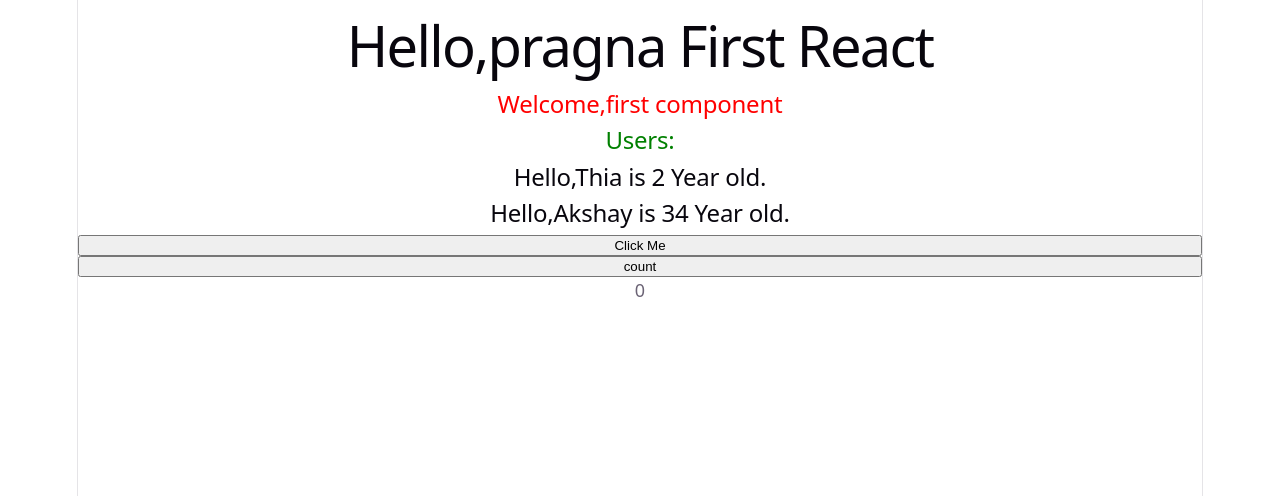
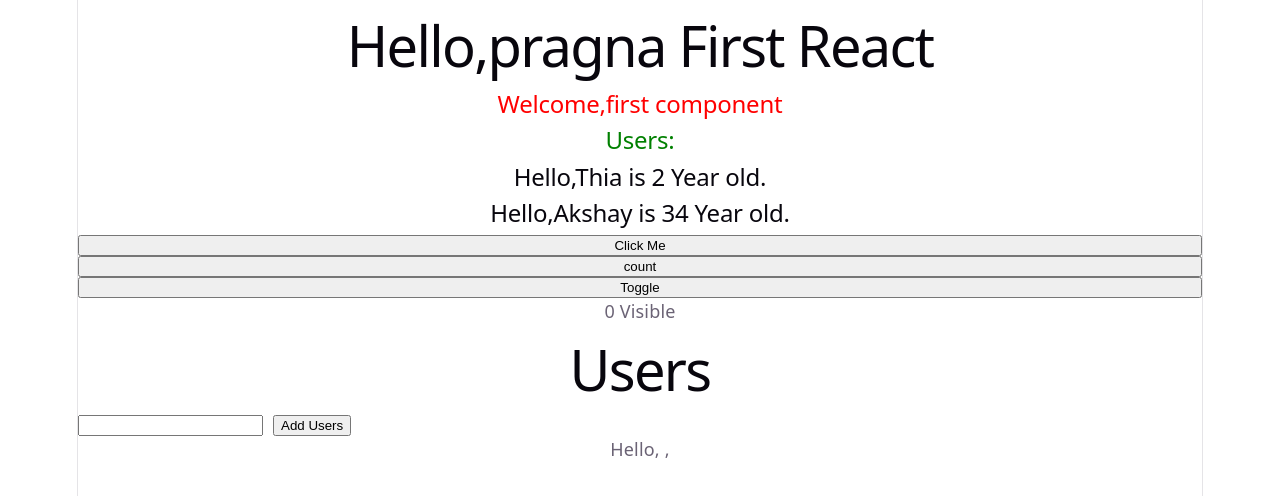
Before and after one commit to pragna21-dev/react-basic, a React (Vite) app: page / in a window 1280 px wide. Shown: the top 496 px of the page. Built offline with nearby package versions, Linux system fonts and the light colour scheme.

Commit message:
usestate Toggle,array users add,delete

```diff
--- a/src/App.jsx
+++ b/src/App.jsx
@@ -3,33 +3,48 @@ import reactLogo from "./assets/react.svg";
 import viteLogo from "./assets/vite.svg";
 import heroImg from "./assets/hero.png";
 import "./App.css";
+import Users from "./users";
 
 function Welcome() {
   return <h2 style={{ color: "red" }}>Welcome,first component</h2>;
 }
 //Props
 function User(props) {
-  return <h2>Hello,{props.name} is {props.age} Year old.</h2>;
+  return (
+    <h2>
+      Hello,{props.name} is {props.age} Year old.
+    </h2>
+  );
 }
 //event
-function handleClick(name){
-  alert(name + "Button Clicked !!!")
+function handleClick(name) {
+  alert(name + "Button Clicked !!!");
 }
 function App() {
   const [count, setCount] = useState(0);
+  const [show, setShow] = useState(true);
   const name = "pragna";
 
   return (
     <>
       <h1>Hello,{name} First React</h1>
       <Welcome />
-      <h2 style={{ color:"green"}}>Users:</h2>
-      <User name="Thia" age ="2"/>
-      <User name="Akshay" age="34"/>
-
-      <button onClick={()=>handleClick(name)}>Click Me</button>
-       <button onClick={()=>setCount(count+1)} disabled ={count===10}>count</button>
-       {count}
+      <h2 style={{ color: "green" }}>Users:</h2>
+      <User name="Thia" age="2" />
+      <User name="Akshay" age="34" />
+      <button onClick={() => handleClick(name)}>Click Me</button>
+      <button onClick={() => setCount(count + 1)} disabled={count === 10}>
+        count
+      </button>
+      <button
+        onClick={() => {
+          setShow(!show);
+        }}
+      >
+        Toggle
+      </button>
+      {count} {show ? "Visible" : "Hidden"}
+      <Users />
     </>
   );
 }
--- /dev/null
+++ b/src/users.jsx
@@ -0,0 +1,39 @@
+import { useState } from "react";
+
+function Users() {
+  const [users, setUsers] = useState([]);
+  const [userName, setName] = useState("");
+  const addUser = ()=>{
+    setUsers([...users,userName]);
+    setName("");
+  }
+  const deleteUser = (index)=>{
+    //users.splice(index,1);
+    const newUsers=users.filter((val,i)=>i!=index)
+    console.log(newUsers);
+     setUsers(newUsers);
+
+  }
+  return (
+    <>
+      <h1>Users</h1>
+      <div style={{display:"flex", gap:"10px"}}>
+      <input
+        type="text"
+        value={userName}
+        onChange={(e) => setName(e.target.value)}
+      ></input>
+      <button onClick={addUser}>Add Users</button>
+      </div>
+      Hello, {userName},
+      {users.map((item,index)=>(
+        <li key={index}>{item}
+        <button onClick={()=>deleteUser(index)}>Delet</button>
+        </li>
+      )
+
+      )}
+    </>
+  );
+}
+export default Users;
```
